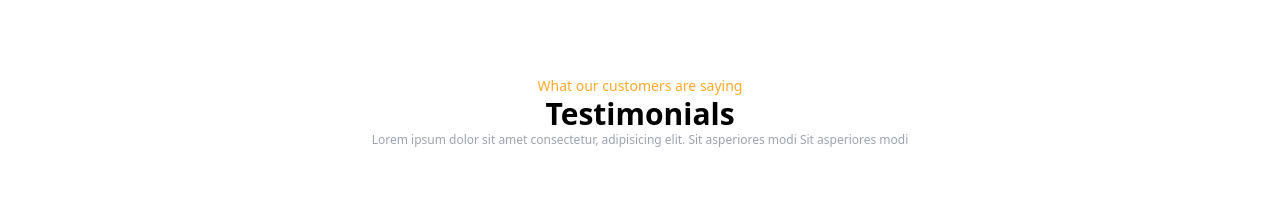
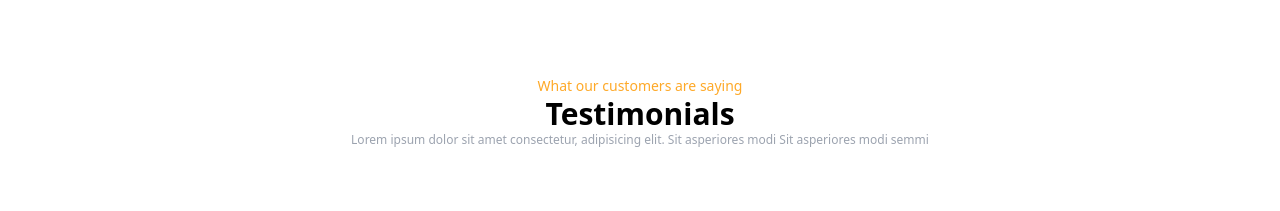
Before and after one commit to letera1/Shopping-Landing-Page, a React (Vite) app: page / in a window 1280 px wide. Shown: the part 3120-3331 px from the top of the page. Built offline with nearby package versions, Linux system fonts and the light colour scheme.

Commit message:
Update Testimonials.jsx

```diff
--- a/src/components/Testimonials/Testimonials.jsx
+++ b/src/components/Testimonials/Testimonials.jsx
@@ -80,7 +80,7 @@ const Testimonials = () => {
           </h1>
           <p data-aos="fade-up" className="text-xs text-gray-400">
             Lorem ipsum dolor sit amet consectetur, adipisicing elit. Sit
-            asperiores modi Sit asperiores modi
+            asperiores modi Sit asperiores modi semmi
           </p>
         </div>
 
```
